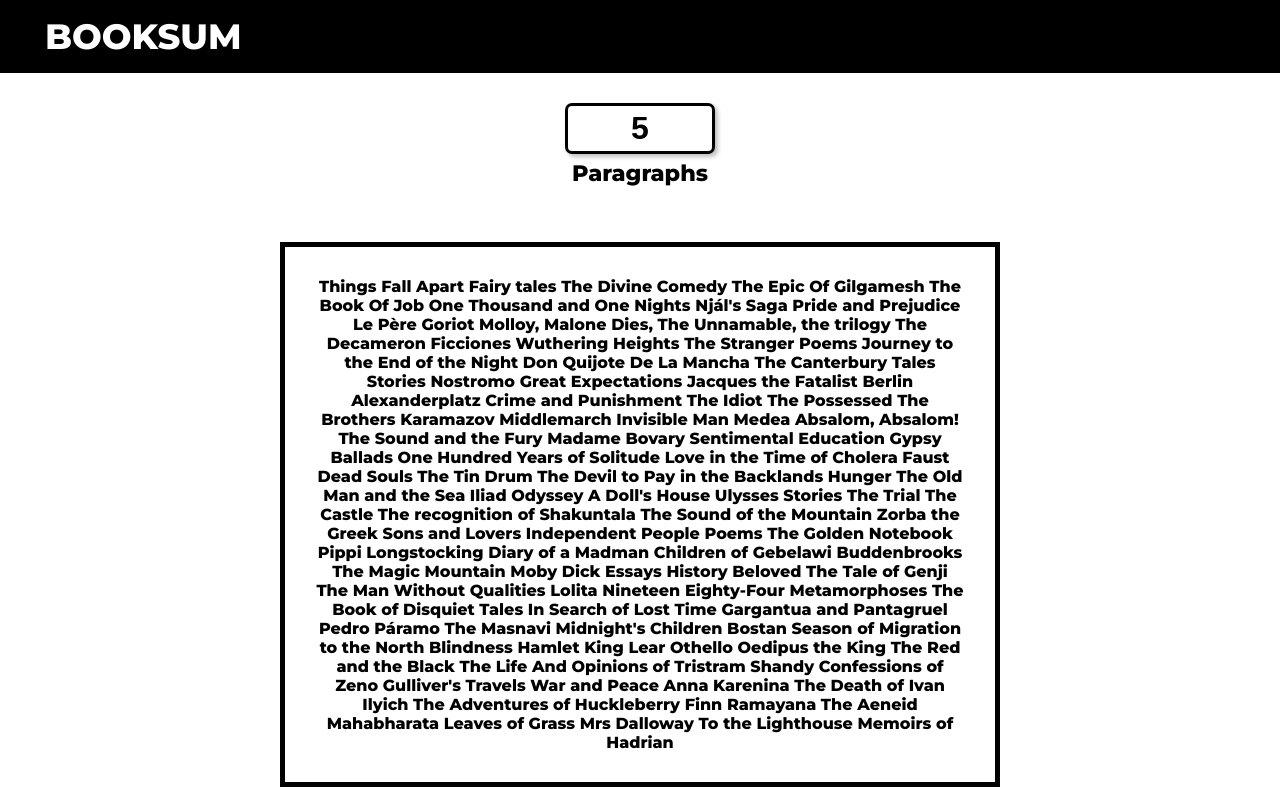
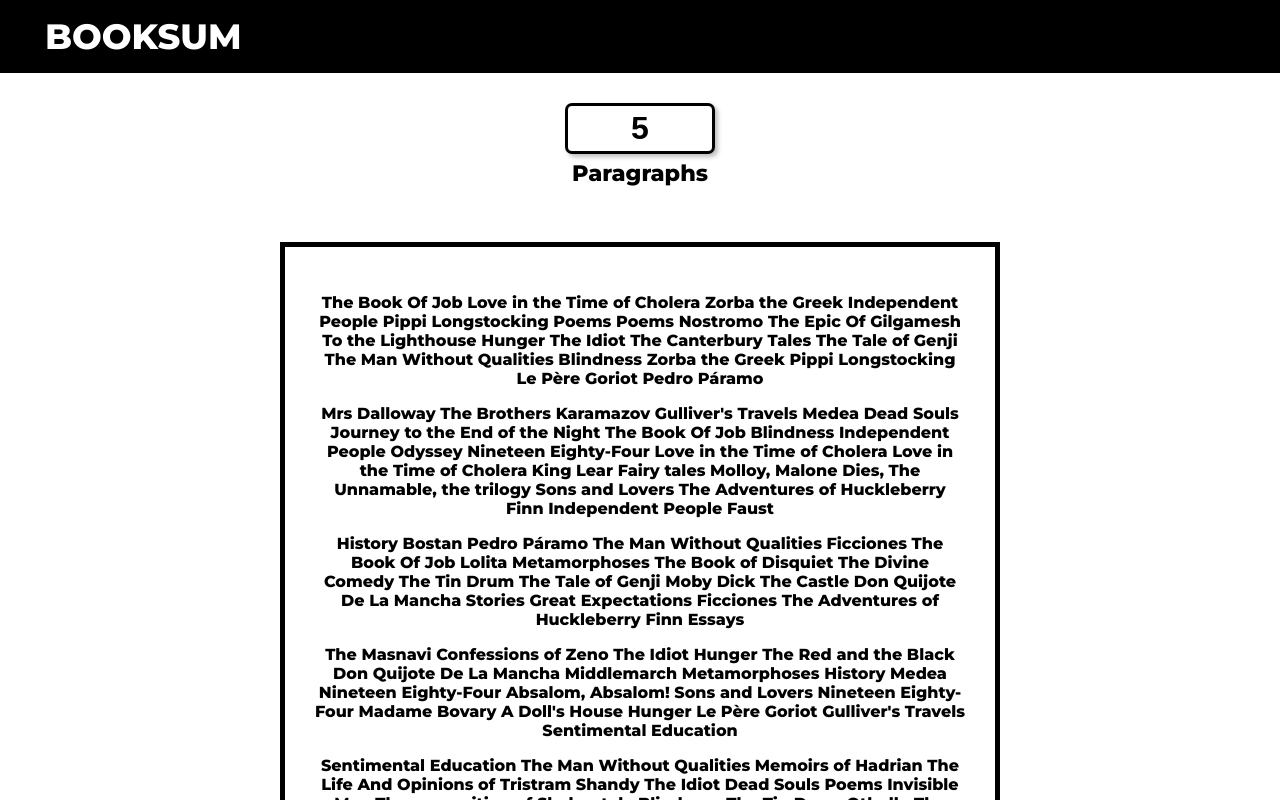
Before and after one commit to 0DivTag/booksum, a React (Create React App) app: page / in a window 1280 px wide. Shown: the top 800 px of the page. Built offline with nearby package versions, Linux system fonts and the light colour scheme.

Commit message:
:sparkles: Added random Text Generator, new Lifecycle Hooks used

```diff
--- a/src/components/Text/Text.js
+++ b/src/components/Text/Text.js
@@ -6,20 +6,52 @@ class Text extends Component {
   constructor(props) {
     super(props);
 
-    this.state = { titles: "" };
+    this.state = {
+      text: [],
+      wordsPerParagraph: 20
+    };
+    // props = Paragraphs (5)
   }
 
+  getLorem = () => {
+    const wordCount = this.state.wordsPerParagraph * this.props.Paragraphs;
+    let wordArray = [];
+    let slicedArray = [];
+
+    // get random book objects from books.json and save them in wordArray
+    for (let i = 0; i < wordCount; i++) {
+      let randomNumber = Math.floor(Math.random() * Books.length);
+      wordArray[i] = Books[randomNumber].title;
+    }
+
+    // concat 20 words from wordArray and join them together in one Array `slicedArray`
+    for (let i = 0; i < this.props.Paragraphs; i++) {
+      if (i === 0) slicedArray[i] = wordArray.slice(0, 20).join(" ");
+      else slicedArray[i] = wordArray.slice(i * 20, i * 20 + 20).join(" ");
+    }
+
+    // insert paragraphs into the Word Arrays
+    slicedArray = slicedArray.map((book, index) => {
+      return <p key={index}>{book}</p>;
+    });
+
+    this.setState({ text: slicedArray });
+  };
+
   componentDidMount() {
-    let Bla = Books.map(book => {
-      return book.title;
-    }).join(" ");
-    this.setState({ titles: Bla });
+    this.getLorem();
+  }
+
+  componentDidUpdate(prevProps) {
+    if (this.props.Paragraphs !== prevProps.Paragraphs) {
+      this.getLorem();
+    }
   }
 
   render() {
     return (
       <section className={styles.Box}>
-        <div className={styles.Text}>{this.state.titles}</div>
+        <div className={styles.Text}>{this.state.text}</div>
       </section>
     );
   }
```
